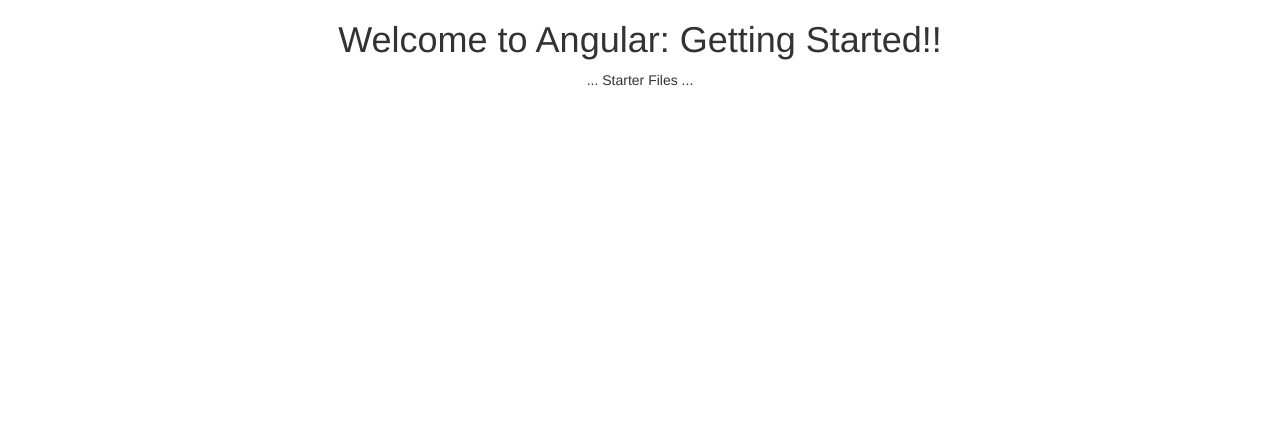
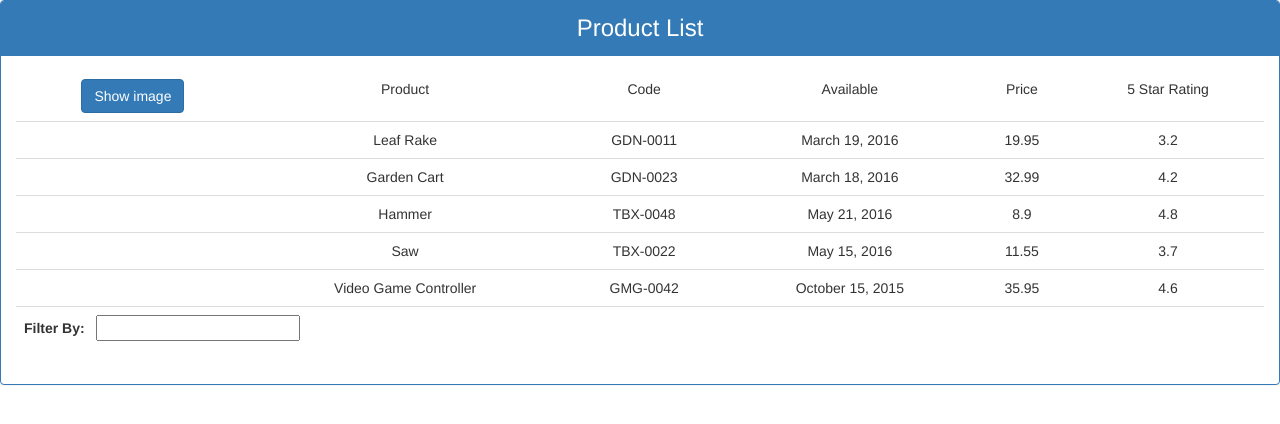
Before and after one commit to attitude7july/Angular4, an Angular app: page / in a window 1280 px wide. Shown: the top 424 px of the page. Built offline with nearby package versions, Linux system fonts and the light colour scheme.

Commit message:
Product List

```diff
--- a/src/app/app.component.html
+++ b/src/app/app.component.html
@@ -1,7 +1,4 @@
 <!--The whole content below can be removed with the new code.-->
 <div style="text-align:center">
-  <h1>
-    Welcome to {{title}}!!
-  </h1>
-  ... Starter Files ...
+<pm-products></pm-products>
 </div>
--- a/src/app/app.component.ts
+++ b/src/app/app.component.ts
@@ -1,10 +1,11 @@
-import { Component } from '@angular/core';
+import { Component } from "@angular/core";
+ @Component({
+selector:"pm-root",
+templateUrl:"app.component.html"
 
-@Component({
-  selector: 'pm-root',
-  templateUrl: './app.component.html',
-  styleUrls: ['./app.component.css']
-})
-export class AppComponent {
-  title = 'Angular: Getting Started';
-}
+ })
+ export class AppComponent{
+
+  pageTitle:string ="Product Management";
+
+ }
--- /dev/null
+++ b/src/app/products/product-list.component.html
@@ -0,0 +1,66 @@
+<div class="panel panel-primary">
+  <div class="panel-heading">
+      {{pageTitle}}
+  </div>
+<div class="panel-body">
+<div class="table-responsive">
+  <table class="table table-stripped" *ngIf="products && products.length" >
+      <thead>
+        <tr>
+          <td >
+              <button class="btn btn-primary">
+                Show image
+              </button>
+          </td>
+          <td>
+            Product
+          </td>
+          <td>
+            Code
+          </td>
+          <td>
+            Available
+          </td>
+          <td>
+            Price
+          </td>
+          <td>
+            5 Star Rating
+          </td>
+        </tr>
+      </thead>
+      <tbody>
+        <tr *ngFor="let product of products">
+            <td>
+
+
+            </td>
+            <td>
+                {{product.productName}}
+            </td>
+            <td>
+                {{product.productCode}}
+            </td>
+            <td>
+                {{product.releaseDate}}
+            </td>
+            <td>
+                {{product.price}}
+            </td>
+            <td>
+                {{product.starRating}}
+            </td>
+        </tr>
+      </tbody>
+      <tfoot>
+        <tr>
+          <th colspan=6>
+            Filter By: &nbsp;
+            <input type="text" />
+          </th>
+        </tr>
+      </tfoot>
+  </table>
+</div><!--end of table-responsive-->
+</div><!--end of panel-body-->
+</div><!--end of panel-->
--- /dev/null
+++ b/src/app/products/product-list.component.ts
@@ -0,0 +1,68 @@
+import { Component } from "@angular/core";
+
+
+
+
+@Component({
+selector:"pm-products",
+templateUrl:"product-list.component.html"
+
+})
+
+export class ProductListComponent{
+
+  pageTitle:string ="Product List";
+  products:any[]=[
+    {
+        "productId": 1,
+        "productName": "Leaf Rake",
+        "productCode": "GDN-0011",
+        "releaseDate": "March 19, 2016",
+        "description": "Leaf rake with 48-inch wooden handle.",
+        "price": 19.95,
+        "starRating": 3.2,
+        "imageUrl": "http://openclipart.org/image/300px/svg_to_png/26215/Anonymous_Leaf_Rake.png"
+    },
+    {
+        "productId": 2,
+        "productName": "Garden Cart",
+        "productCode": "GDN-0023",
+        "releaseDate": "March 18, 2016",
+        "description": "15 gallon capacity rolling garden cart",
+        "price": 32.99,
+        "starRating": 4.2,
+        "imageUrl": "http://openclipart.org/image/300px/svg_to_png/58471/garden_cart.png"
+    },
+    {
+        "productId": 5,
+        "productName": "Hammer",
+        "productCode": "TBX-0048",
+        "releaseDate": "May 21, 2016",
+        "description": "Curved claw steel hammer",
+        "price": 8.9,
+        "starRating": 4.8,
+        "imageUrl": "http://openclipart.org/image/300px/svg_to_png/73/rejon_Hammer.png"
+    },
+    {
+        "productId": 8,
+        "productName": "Saw",
+        "productCode": "TBX-0022",
+        "releaseDate": "May 15, 2016",
+        "description": "15-inch steel blade hand saw",
+        "price": 11.55,
+        "starRating": 3.7,
+        "imageUrl": "http://openclipart.org/image/300px/svg_to_png/27070/egore911_saw.png"
+    },
+    {
+        "productId": 10,
+        "productName": "Video Game Controller",
+        "productCode": "GMG-0042",
+        "releaseDate": "October 15, 2015",
+        "description": "Standard two-button video game controller",
+        "price": 35.95,
+        "starRating": 4.6,
+        "imageUrl": "http://openclipart.org/image/300px/svg_to_png/120337/xbox-controller_01.png"
+    }
+]
+
+}
```
Also changed, not shown: src/app/app.module.ts (+3 -7 lines).
